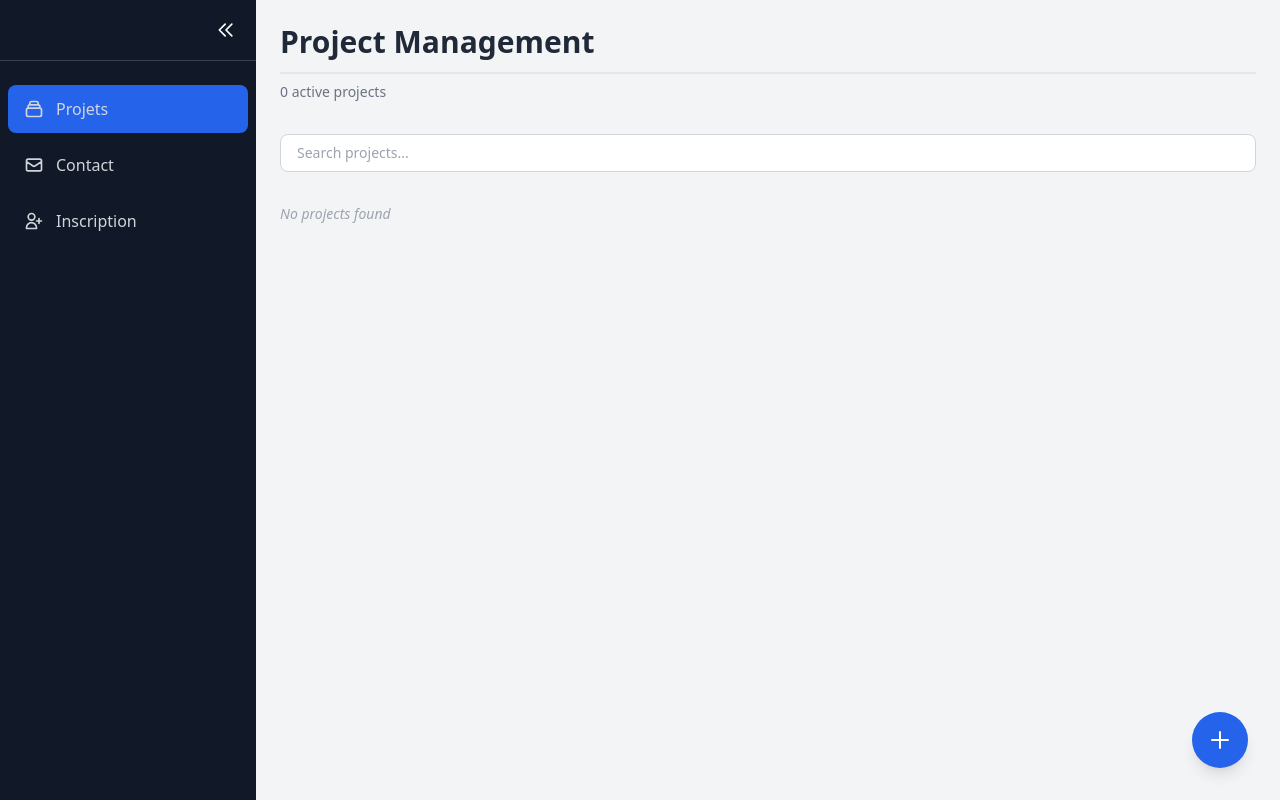
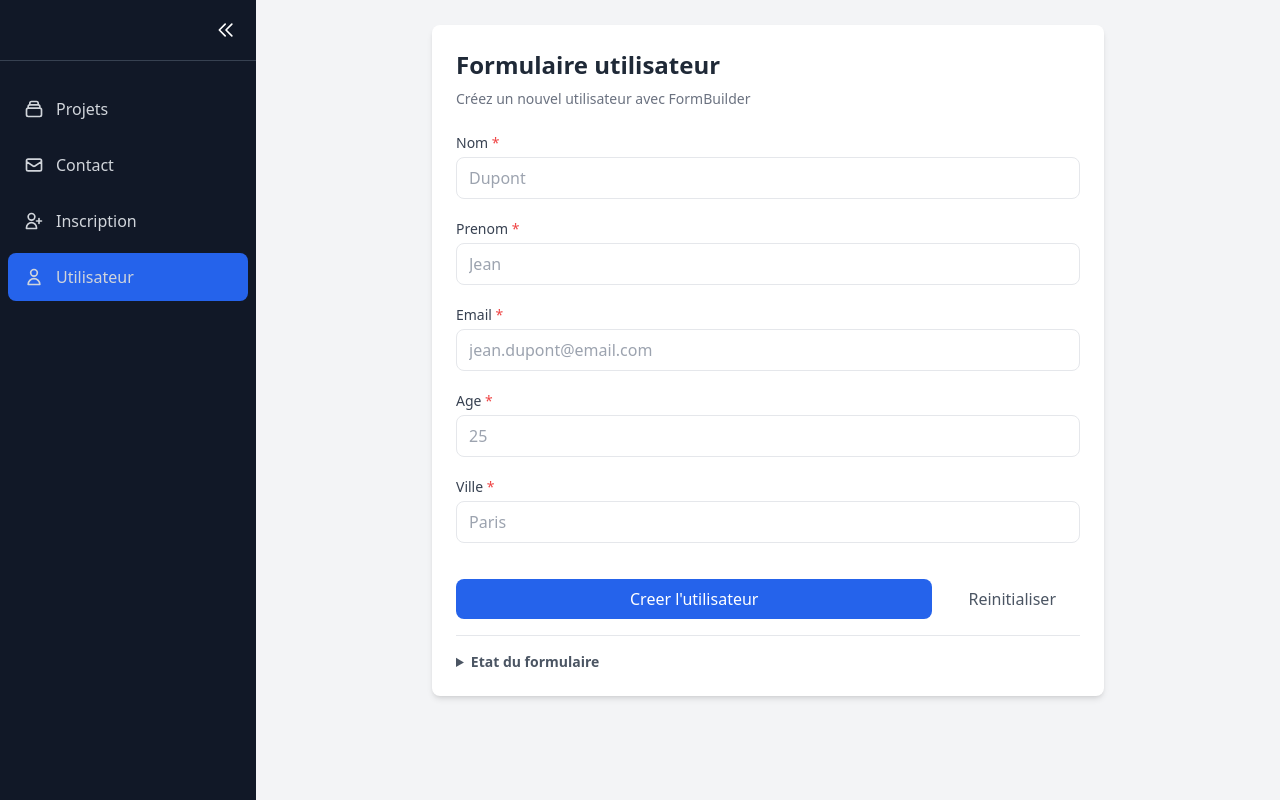
Before and after one commit to rsde2023/ProjectManager, an Angular app: page /user-form in a window 1280 px wide. Before the commit this address led to /projects. Built offline with nearby package versions, Linux system fonts and the light colour scheme.

Commit message:
add form builder

```diff
--- a/src/app/app.routes.ts
+++ b/src/app/app.routes.ts
@@ -3,6 +3,7 @@ import { ContactFormComponent } from './features/projects/components/contact-for
 import { ProjectListComponent } from './features/projects/components/project-list/project-list';
 import { LayoutComponent } from './features/projects/components/layout/layout';
 import { RegisterComponent } from './features/projects/components/register/register';
+import { UserFormComponent } from './features/projects/components/user-form/user-form';
 export const routes: Routes = [
   {
     path: '',
@@ -12,6 +13,7 @@ export const routes: Routes = [
       { path: 'projects', component: ProjectListComponent },
       { path: 'contact', component: ContactFormComponent },
       { path: 'register', component: RegisterComponent },
+      { path: 'user-form', component: UserFormComponent }
     ],
   },
   { path: '**', redirectTo: 'projects' },
--- a/src/app/features/projects/components/layout/layout.html
+++ b/src/app/features/projects/components/layout/layout.html
@@ -23,7 +23,7 @@
 
     <!-- Navigation -->
     <nav class="flex-1 mt-6">
-      <!-- Projets -->
+      <!-- 1. Projets -->
       <a
         routerLink="/projects"
         routerLinkActive="bg-blue-600"
@@ -44,7 +44,7 @@
         }
       </a>
 
-      <!-- Contact -->
+      <!-- 2. Contact -->
       <a
         routerLink="/contact"
         routerLinkActive="bg-blue-600"
@@ -65,14 +65,13 @@
         }
       </a>
 
-      <!--  INSCRIPTION -->
+      <!-- 3. Inscription -->
       <a
         routerLink="/register"
         routerLinkActive="bg-blue-600"
         class="flex items-center px-4 py-3 mx-2 rounded-lg text-gray-300 hover:bg-gray-800 hover:text-white transition-colors mt-2"
         [class.justify-center]="isSidebarCollapsed"
       >
-        <!-- Icône utilisateur + inscription -->
         <svg class="w-5 h-5" fill="none" stroke="currentColor" viewBox="0 0 24 24">
           <path
             stroke-linecap="round"
@@ -86,8 +85,27 @@
           <span class="ml-3">Inscription</span>
         }
       </a>
-      <!-- ===== FIN NOUVEAU ===== -->
 
+      <!-- 4. Utilisateur (Formulaire FormBuilder) - NOUVEAU -->
+      <a
+        routerLink="/user-form"
+        routerLinkActive="bg-blue-600"
+        class="flex items-center px-4 py-3 mx-2 rounded-lg text-gray-300 hover:bg-gray-800 hover:text-white transition-colors mt-2"
+        [class.justify-center]="isSidebarCollapsed"
+      >
+        <svg class="w-5 h-5" fill="none" stroke="currentColor" viewBox="0 0 24 24">
+          <path
+            stroke-linecap="round"
+            stroke-linejoin="round"
+            stroke-width="2"
+            d="M16 7a4 4 0 11-8 0 4 4 0 018 0zM12 14a7 7 0 00-7 7h14a7 7 0 00-7-7z"
+          />
+        </svg>
+
+        @if (!isSidebarCollapsed) {
+          <span class="ml-3">Utilisateur</span>
+        }
+      </a>
     </nav>
   </aside>
 
--- /dev/null
+++ b/src/app/features/projects/components/user-form/user-form.html
@@ -0,0 +1,145 @@
+<div class="min-h-[calc(100vh-80px)] flex items-center justify-center p-6">
+  <div class="w-full max-w-2xl mx-auto">
+    <div class="bg-white rounded-lg shadow-md p-6">
+      <h2 class="text-2xl font-bold text-gray-800 mb-2">Formulaire utilisateur</h2>
+      <p class="text-gray-500 text-sm mb-6">Créez un nouvel utilisateur avec FormBuilder</p>
+
+      <form [formGroup]="userForm" (ngSubmit)="onSubmit()" class="space-y-5">
+        <!-- Nom -->
+        <div>
+          <label class="block text-sm font-medium text-gray-700 mb-1">
+            Nom <span class="text-red-500">*</span>
+          </label>
+          <input
+            type="text"
+            formControlName="nom"
+            class="w-full px-3 py-2 border rounded-lg focus:outline-none focus:ring-2 focus:ring-blue-500"
+            [class.border-red-500]="nom?.invalid && nom?.touched"
+            [class.border-green-500]="nom?.valid && nom?.touched"
+            placeholder="Dupont"
+          />
+          <div *ngIf="nom?.invalid && nom?.touched" class="mt-1 text-xs text-red-600">
+            <div *ngIf="nom?.errors?.['required']">Nom obligatoire</div>
+            <div *ngIf="nom?.errors?.['minlength']">Minimum 2 caracteres</div>
+          </div>
+        </div>
+
+        <!-- Prenom -->
+        <div>
+          <label class="block text-sm font-medium text-gray-700 mb-1">
+            Prenom <span class="text-red-500">*</span>
+          </label>
+          <input
+            type="text"
+            formControlName="prenom"
+            class="w-full px-3 py-2 border rounded-lg focus:outline-none focus:ring-2 focus:ring-blue-500"
+            [class.border-red-500]="prenom?.invalid && prenom?.touched"
+            [class.border-green-500]="prenom?.valid && prenom?.touched"
+            placeholder="Jean"
+          />
+          <div *ngIf="prenom?.invalid && prenom?.touched" class="mt-1 text-xs text-red-600">
+            <div *ngIf="prenom?.errors?.['required']">Prenom obligatoire</div>
+            <div *ngIf="prenom?.errors?.['minlength']">Minimum 2 caracteres</div>
+          </div>
+        </div>
+
+        <!-- Email -->
+        <div>
+          <label class="block text-sm font-medium text-gray-700 mb-1">
+            Email <span class="text-red-500">*</span>
+          </label>
+          <input
+            type="email"
+            formControlName="email"
+            class="w-full px-3 py-2 border rounded-lg focus:outline-none focus:ring-2 focus:ring-blue-500"
+            [class.border-red-500]="email?.invalid && email?.touched"
+            [class.border-green-500]="email?.valid && email?.touched"
+            placeholder="jean.dupont@email.com"
+          />
+          <div *ngIf="email?.invalid && email?.touched" class="mt-1 text-xs text-red-600">
+            <div *ngIf="email?.errors?.['required']">Email obligatoire</div>
+            <div *ngIf="email?.errors?.['email']">Format email invalide</div>
+          </div>
+        </div>
+
+        <!-- Age -->
+        <div>
+          <label class="block text-sm font-medium text-gray-700 mb-1">
+            Age <span class="text-red-500">*</span>
+          </label>
+          <input
+            type="number"
+            formControlName="age"
+            class="w-full px-3 py-2 border rounded-lg focus:outline-none focus:ring-2 focus:ring-blue-500"
+            [class.border-red-500]="age?.invalid && age?.touched"
+            [class.border-green-500]="age?.valid && age?.touched"
+            placeholder="25"
+          />
+          <div *ngIf="age?.invalid && age?.touched" class="mt-1 text-xs text-red-600">
+            <div *ngIf="age?.errors?.['required']">Age obligatoire</div>
+            <div *ngIf="age?.errors?.['min']">Age minimum 18 ans</div>
+            <div *ngIf="age?.errors?.['max']">Age maximum 100 ans</div>
+          </div>
+        </div>
+
+        <!-- Ville -->
+        <div>
+          <label class="block text-sm font-medium text-gray-700 mb-1">
+            Ville <span class="text-red-500">*</span>
+          </label>
+          <input
+            type="text"
+            formControlName="ville"
+            class="w-full px-3 py-2 border rounded-lg focus:outline-none focus:ring-2 focus:ring-blue-500"
+            [class.border-red-500]="ville?.invalid && ville?.touched"
+            [class.border-green-500]="ville?.valid && ville?.touched"
+            placeholder="Paris"
+          />
+          <div *ngIf="ville?.invalid && ville?.touched" class="mt-1 text-xs text-red-600">
+            <div *ngIf="ville?.errors?.['required']">Ville obligatoire</div>
+            <div *ngIf="ville?.errors?.['minlength']">Minimum 2 caracteres</div>
+          </div>
+        </div>
+
+        <!-- Boutons -->
+        <div class="flex gap-3 pt-4">
+          <button
+            type="submit"
+            class="flex-1 bg-blue-600 text-white py-2 rounded-lg hover:bg-blue-700 transition-colors font-medium"
+          >
+            Creer l'utilisateur
+          </button>
+          <button
+            type="button"
+            (click)="resetForm()"
+            class="px-6 py-2 text-gray-600 hover:text-gray-800 transition-colors"
+          >
+            Reinitialiser
+          </button>
+        </div>
+      </form>
+
+      <!-- Etat du formulaire -->
+      <div class="mt-4 pt-4 border-t">
+        <details class="cursor-pointer">
+          <summary class="text-sm font-semibold text-gray-600">Etat du formulaire</summary>
+          <div class="mt-2 space-y-1 text-xs">
+            <pre class="bg-gray-100 p-3 rounded-md overflow-x-auto">{{
+              userForm.value | json
+            }}</pre>
+            <div class="grid grid-cols-2 gap-2 mt-2">
+              <div class="bg-green-50 p-1.5 rounded text-center">
+                <span class="font-medium text-green-700">Valide :</span>
+                <span class="text-green-600">{{ userForm.valid }}</span>
+              </div>
+              <div class="bg-gray-50 p-1.5 rounded text-center">
+                <span class="font-medium text-gray-700">Touched :</span>
+                <span class="text-gray-600">{{ userForm.touched }}</span>
+              </div>
+            </div>
+          </div>
+        </details>
+      </div>
+    </div>
+  </div>
+</div>
--- /dev/null
+++ b/src/app/features/projects/components/user-form/user-form.ts
@@ -0,0 +1,75 @@
+import { Component, OnInit } from '@angular/core';
+import { CommonModule } from '@angular/common';
+import { FormGroup, FormBuilder, ReactiveFormsModule, Validators } from '@angular/forms';
+
+@Component({
+  selector: 'app-user-form',
+  standalone: true,
+  imports: [CommonModule, ReactiveFormsModule],
+  templateUrl: './user-form.html'
+})
+export class UserFormComponent implements OnInit {
+
+  // Déclaration du FormGroup
+  userForm!: FormGroup;
+
+  // 1. Injection de FormBuilder dans le constructeur
+  constructor(private fb: FormBuilder) {}
+
+  ngOnInit(): void {
+    // 2. Création du FormGroup avec FormBuilder
+    this.userForm = this.fb.group({
+      nom: ['', [Validators.required, Validators.minLength(2)]],
+      prenom: ['', [Validators.required, Validators.minLength(2)]],
+      email: ['', [Validators.required, Validators.email]],
+      age: ['', [Validators.required, Validators.min(18), Validators.max(100)]],
+      ville: ['', [Validators.required, Validators.minLength(2)]]
+    });
+  }
+
+  // 3. Getters pour chaque contrôle (méthodes utilitaires)
+  get nom() {
+    return this.userForm.get('nom');
+  }
+
+  get prenom() {
+    return this.userForm.get('prenom');
+  }
+
+  get email() {
+    return this.userForm.get('email');
+  }
+
+  get age() {
+    return this.userForm.get('age');
+  }
+
+  get ville() {
+    return this.userForm.get('ville');
+  }
+
+  // 4. Méthode pour marquer tous les champs comme "touched"
+  markFormGroupTouched() {
+    Object.keys(this.userForm.controls).forEach(key => {
+      const control = this.userForm.get(key);
+      control?.markAsTouched();
+    });
+  }
+
+  // 5. Méthode pour réinitialiser le formulaire
+  resetForm() {
+    this.userForm.reset();
+  }
+
+  // Soumission du formulaire
+  onSubmit() {
+    if (this.userForm.valid) {
+      console.log('Formulaire soumis:', this.userForm.value);
+      alert('Utilisateur créé avec succès !');
+      this.resetForm();
+    } else {
+      this.markFormGroupTouched();
+      alert('Veuillez remplir correctement tous les champs');
+    }
+  }
+}
```
Also changed, not shown: src/app/features/projects/components/user-form/user-form.css (added), 1 other file (tests, documents, lock files or other folders).
